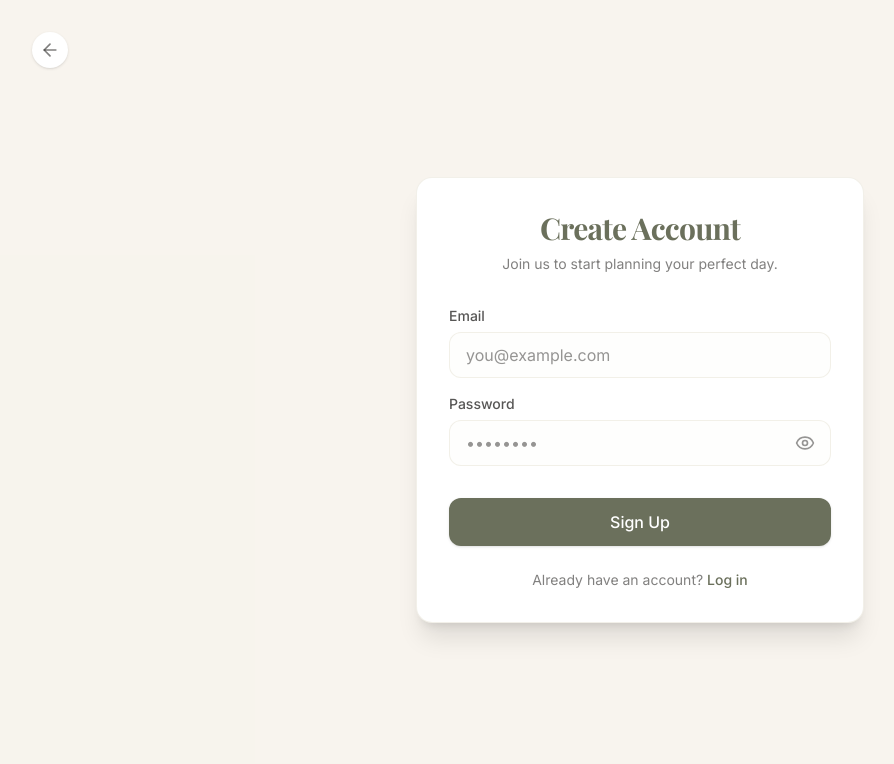
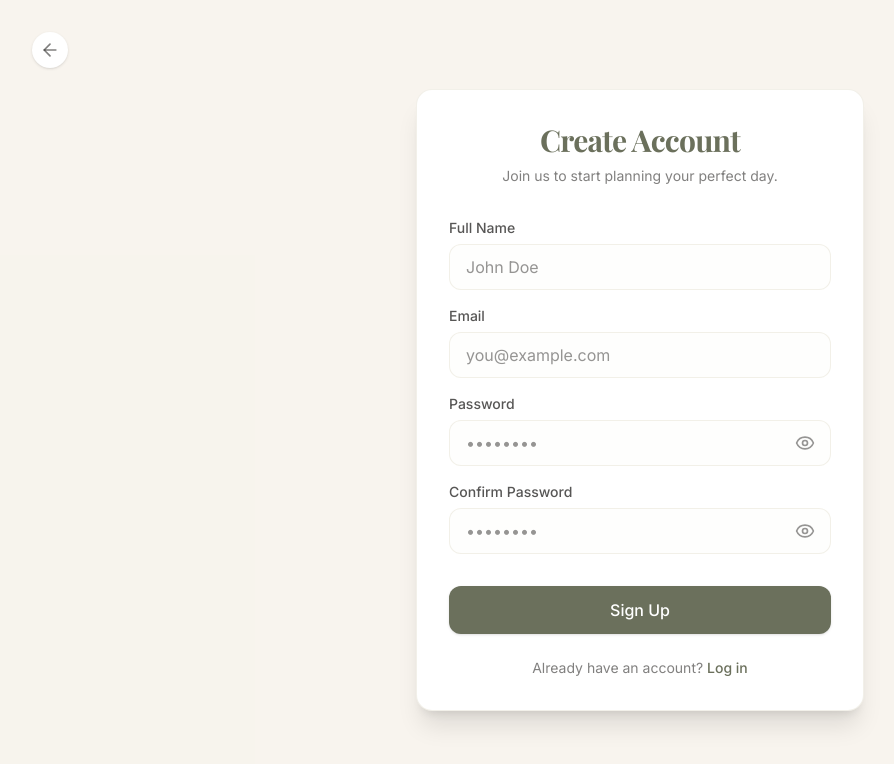
Before and after one commit to MatiasAustin/onourweddingday, a Next.js app: page /sign-up in a window 1280 px wide. Shown: the top 764 px of the page, without its empty margins (0-894 px from the left). Built offline with nearby package versions, Linux system fonts and the light colour scheme; a web font is replaced by a local one.

Commit message:
feat: enhance sign-in and sign-up flows with localized error messages and full name input

```diff
--- /dev/null
+++ b/check_user.mjs
@@ -0,0 +1,19 @@
+import { createClient } from '@supabase/supabase-js';
+import * as fs from 'fs';
+
+const envFile = fs.readFileSync('.env', 'utf8');
+const env = envFile.split('\n').reduce((acc, line) => {
+  const [key, ...val] = line.split('=');
+  if (key && val.length) acc[key.trim()] = val.join('=').trim().replace(/['`"]/g, '');
+  return acc;
+}, {});
+
+const supabase = createClient(env.NEXT_PUBLIC_SUPABASE_URL, env.NEXT_PUBLIC_SUPABASE_ANON_KEY);
+
+async function run() {
+  const { data, error } = await supabase.rpc('get_policies');
+  // just read table columns
+  const { data: cols } = await supabase.from('User').select('*').limit(1);
+  console.log(cols);
+}
+run();
--- /dev/null
+++ b/debug_all.mjs
@@ -0,0 +1,18 @@
+import { createClient } from '@supabase/supabase-js';
+import * as fs from 'fs';
+
+const envFile = fs.readFileSync('.env', 'utf8');
+const env = envFile.split('\n').reduce((acc, line) => {
+  const [key, ...val] = line.split('=');
+  if (key && val.length) acc[key.trim()] = val.join('=').trim().replace(/['`"]/g, '');
+  return acc;
+}, {});
+
+const supabase = createClient(env.NEXT_PUBLIC_SUPABASE_URL, env.NEXT_PUBLIC_SUPABASE_ANON_KEY);
+
+async function run() {
+  const { data, error } = await supabase.from('User').select('*');
+  console.log('All users in DB:');
+  data.forEach(u => console.log(`Email: ${u.email} | SupabaseId: ${u.supabaseId} | Role: ${u.role}`));
+}
+run();
--- a/src/app/(auth)/sign-in/actions.ts
+++ b/src/app/(auth)/sign-in/actions.ts
@@ -15,7 +15,11 @@ export async function login(formData: FormData) {
   const { error } = await supabase.auth.signInWithPassword(data)
 
   if (error) {
-    redirect('/sign-in?message=Could not authenticate user')
+    let errorMsg = error.message;
+    if (error.message.includes('Invalid login credentials')) {
+      errorMsg = 'Email atau password salah.';
+    }
+    redirect(`/sign-in?message=${encodeURIComponent(errorMsg)}`)
   }
 
   // Fetch user role after successful login
--- a/src/app/(auth)/sign-up/actions.ts
+++ b/src/app/(auth)/sign-up/actions.ts
@@ -11,6 +11,11 @@ export async function signup(formData: FormData) {
   const data = {
     email: formData.get('email') as string,
     password: formData.get('password') as string,
+    options: {
+      data: {
+        full_name: formData.get('fullName') as string
+      }
+    }
   }
 
   const { data: authData, error } = await supabase.auth.signUp(data)
--- a/src/app/(auth)/sign-up/page.tsx
+++ b/src/app/(auth)/sign-up/page.tsx
@@ -1,28 +1,56 @@
+'use client'
+
 import { signup } from "./actions";
 import Link from "next/link";
 import { ArrowLeft } from "lucide-react";
 import { PasswordInput } from "@/components/PasswordInput";
+import { useState, use } from "react";
 
-export default async function SignUpPage({
+export default function SignUpPage({
   searchParams,
 }: {
   searchParams: Promise<{ message: string }>;
 }) {
-  const { message } = await searchParams;
+  const { message } = use(searchParams);
+  const [errorMsg, setErrorMsg] = useState(message || "");
+
+  const handleSubmit = (e: React.FormEvent<HTMLFormElement>) => {
+    const formData = new FormData(e.currentTarget);
+    const password = formData.get("password") as string;
+    const confirmPassword = formData.get("confirmPassword") as string;
+
+    if (password !== confirmPassword) {
+      e.preventDefault();
+      setErrorMsg("Passwords do not match");
+      return;
+    }
+  };
 
   return (
-    <div className="min-h-screen flex items-center justify-center bg-secondary/10 px-4">
+    <div className="min-h-screen flex items-center justify-center bg-secondary/10 px-4 py-12">
       <Link href="/" className="absolute top-8 left-8 p-2 bg-white rounded-full shadow-sm hover:bg-secondary/20 transition-colors text-foreground/60 hover:text-primary">
         <ArrowLeft className="w-5 h-5" />
       </Link>
 
-      <div className="bg-white p-8 rounded-2xl shadow-xl w-full max-w-md border border-secondary/50">
+      <div className="bg-white p-8 rounded-2xl shadow-xl w-full max-w-md border border-secondary/50 my-auto">
         <div className="text-center mb-8">
           <h1 className="font-serif text-3xl font-bold text-primary tracking-tight mb-2">Create Account</h1>
           <p className="text-foreground/60 text-sm">Join us to start planning your perfect day.</p>
         </div>
 
-        <form className="flex flex-col gap-4">
+        <form className="flex flex-col gap-4" action={signup} onSubmit={handleSubmit}>
+          <div className="flex flex-col gap-1.5">
+            <label className="text-sm font-medium text-foreground/80" htmlFor="fullName">Full Name</label>
+            <input
+              id="fullName"
+              name="fullName"
+              type="text"
+              placeholder="John Doe"
+              required
+              className="w-full px-4 py-2.5 rounded-xl border border-secondary/50 bg-secondary/5 focus:bg-white focus:ring-2 focus:ring-primary/20 focus:border-primary outline-none transition-all"
+            />
+          </div>
+
           <div className="flex flex-col gap-1.5">
             <label className="text-sm font-medium text-foreground/80" htmlFor="email">Email</label>
             <input
@@ -37,18 +65,23 @@ export default async function SignUpPage({
 
           <div className="flex flex-col gap-1.5">
             <label className="text-sm font-medium text-foreground/80" htmlFor="password">Password</label>
-            <PasswordInput />
+            <PasswordInput name="password" />
           </div>
 
-          {message && (
+          <div className="flex flex-col gap-1.5">
+            <label className="text-sm font-medium text-foreground/80" htmlFor="confirmPassword">Confirm Password</label>
+            <PasswordInput name="confirmPassword" />
+          </div>
+
+          {errorMsg && (
             <div className="p-3 bg-red-50 border border-red-100 text-red-600 rounded-xl text-sm font-medium text-center">
-              {message}
+              {errorMsg}
             </div>
           )}
 
           <div className="mt-4">
             <button
-              formAction={signup}
+              type="submit"
               className="w-full bg-primary text-white py-3 rounded-xl font-medium hover:bg-primary-light transition-colors shadow-sm"
             >
               Sign Up
--- a/src/components/PasswordInput.tsx
+++ b/src/components/PasswordInput.tsx
@@ -3,14 +3,14 @@
 import { useState } from "react";
 import { Eye, EyeOff } from "lucide-react";
 
-export function PasswordInput() {
+export function PasswordInput({ name = "password", id = "password" }: { name?: string; id?: string }) {
   const [showPassword, setShowPassword] = useState(false);
 
   return (
     <div className="relative">
       <input
-        id="password"
-        name="password"
+        id={id}
+        name={name}
         type={showPassword ? "text" : "password"}
         placeholder="••••••••"
         required
```
